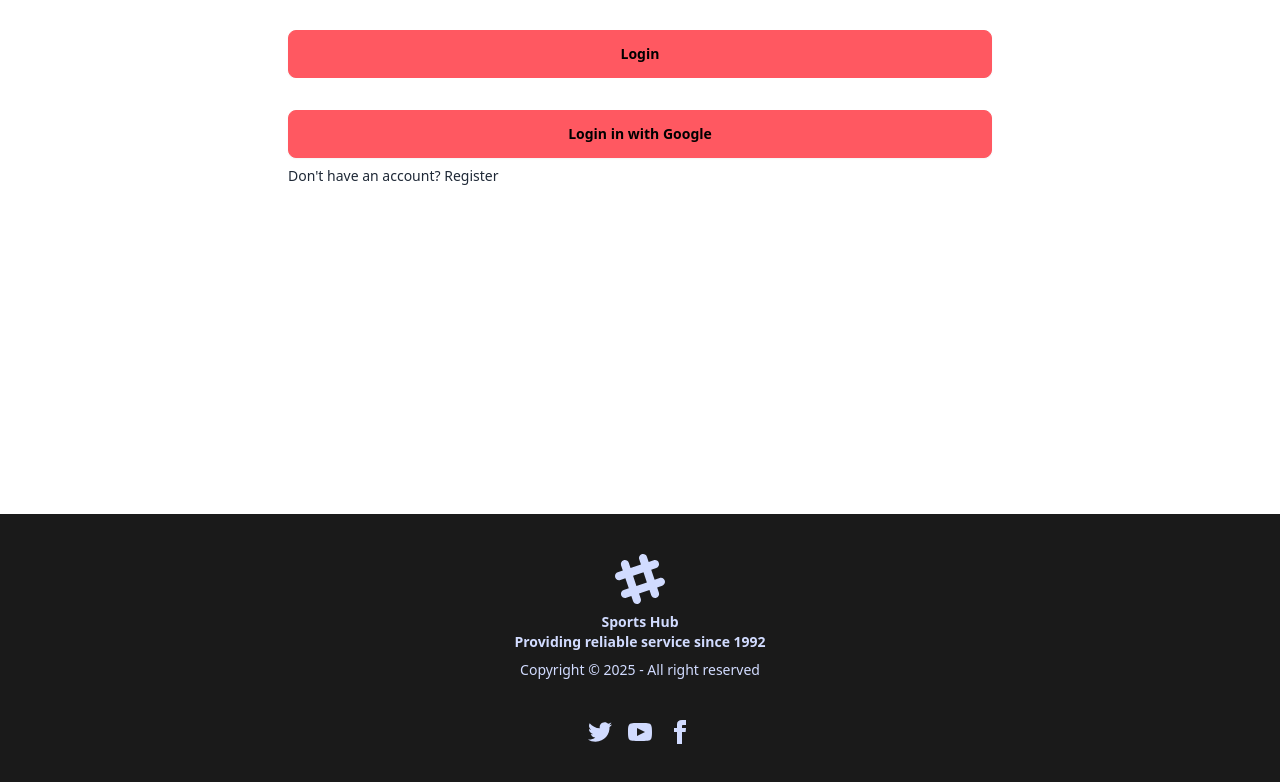
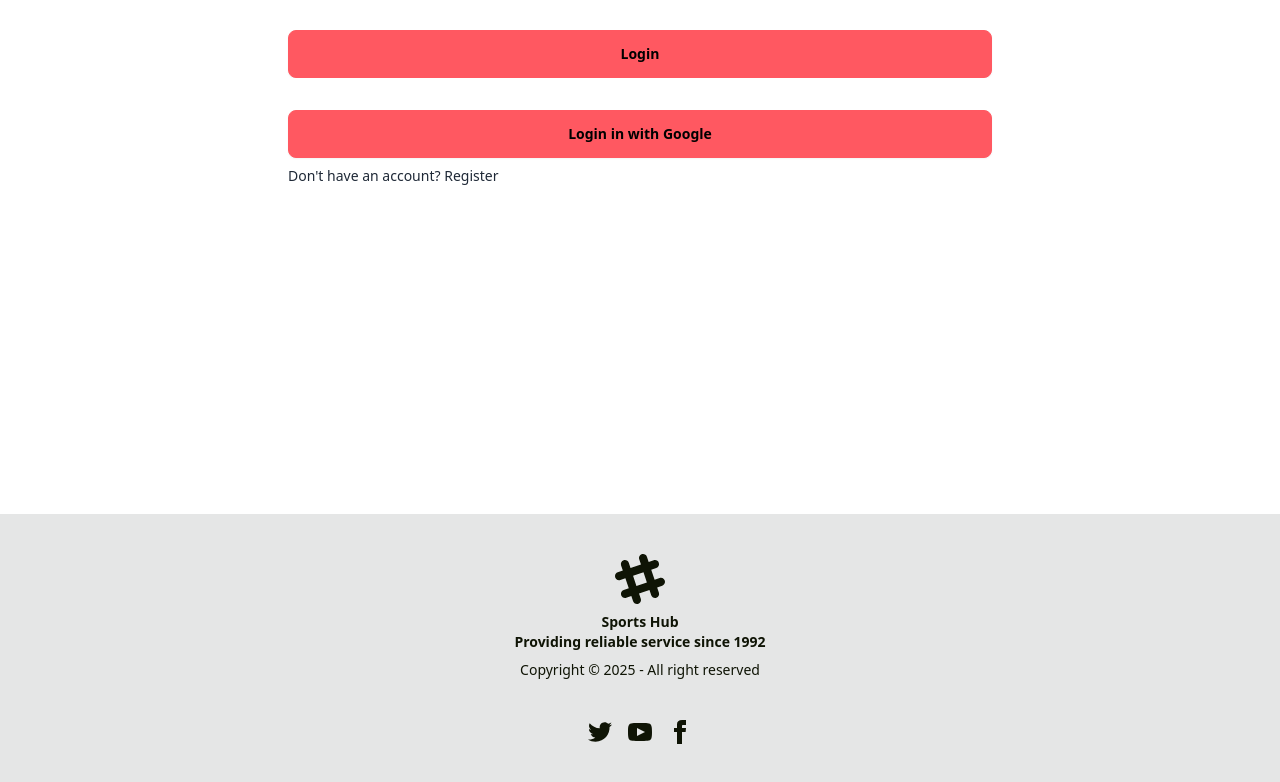
Before and after one commit to ahasan-ullah/Assignment-Ten-PH, a React (Vite) app: page /auth/login in a window 1280 px wide. Shown: the part 382-1164 px from the top of the page. Built offline with nearby package versions, Linux system fonts and the light colour scheme; no server answers.

Commit message:
footer modified

```diff
--- a/src/componets/Categories.jsx
+++ b/src/componets/Categories.jsx
@@ -11,7 +11,7 @@ import slide5 from '../assets/hockey.jpg'
 import slide6 from '../assets/rugby.jpg'
 
 const Categories = () => (
-  <section id="categories" className="py-12 border-b">
+  <section id="categories" className="py-12">
     <div className="container mx-auto">
       <h2 className="text-3xl font-bold text-center text-text mb-6">
         Sports Items Categories
--- a/src/componets/Contact.jsx
+++ b/src/componets/Contact.jsx
@@ -1,5 +1,5 @@
 const Contact= () => (
-  <section id="contact" className="py-12 bg-gray-900 text-white border-b">
+  <section id="contact" className="py-12 bg-gray-900 text-white">
     <div className="container mx-auto text-center">
       <h2 className="text-3xl font-bold mb-6 text-text">Contact Us</h2>
       <p className="text-lg mb-4">We’re here to help! Reach out to us with your queries or feedback.</p>
--- a/src/componets/Footer.jsx
+++ b/src/componets/Footer.jsx
@@ -1,6 +1,6 @@
 const Footer = () => {
   return (
-    <footer className="footer footer-center bg-[#1A1A1A] text-primary-content p-10">
+    <footer className="footer bg-base-300 footer-center text-text  p-10">
       <aside>
         <svg
           width="50"
```
